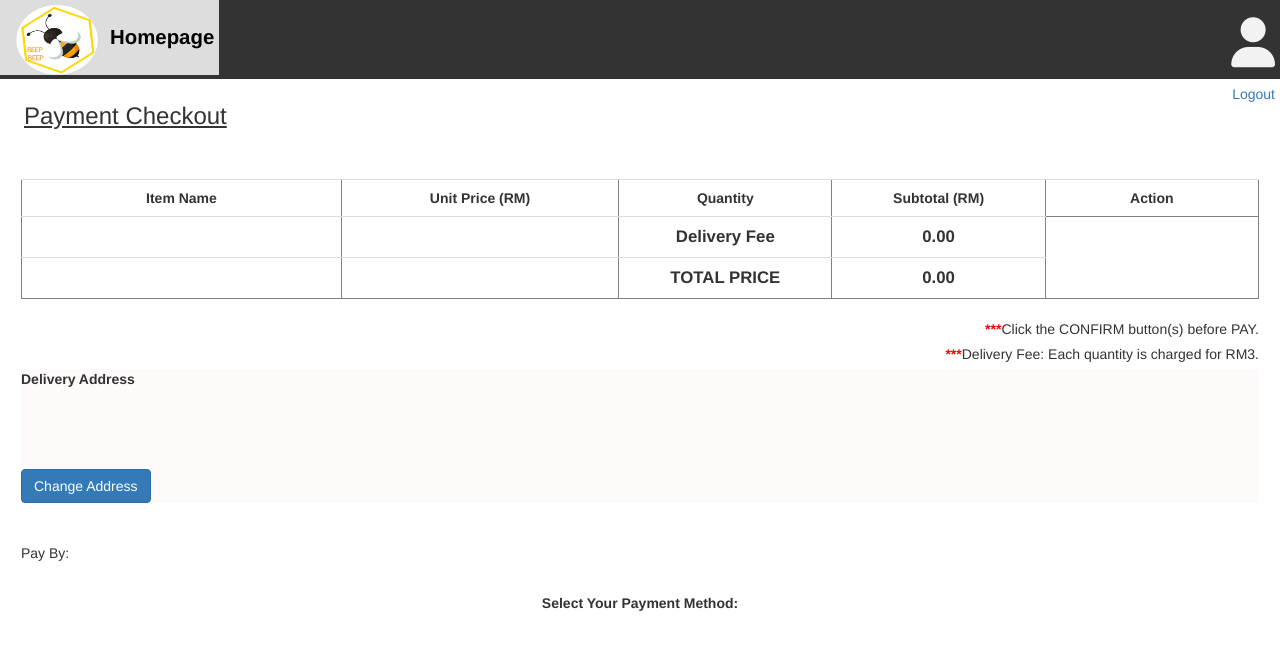
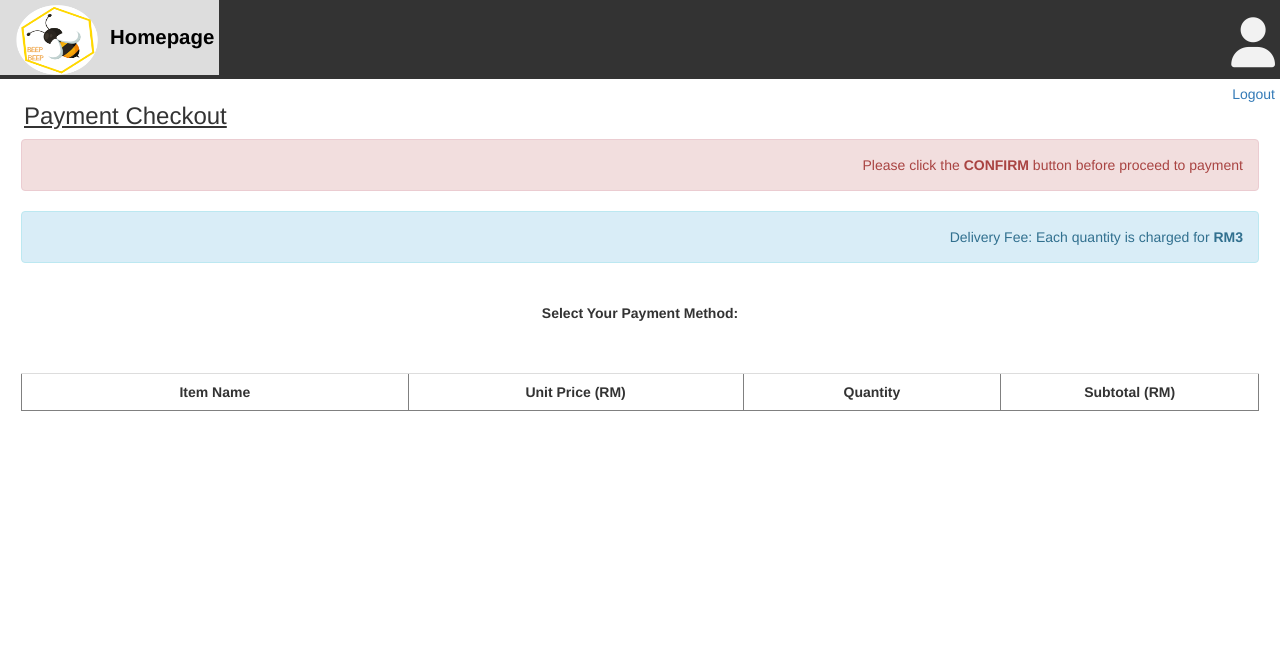
Before and after one commit to lnda11/projectSEM, a PHP site: page /ApplicationLayer/managePayment/paymentMethod.php in a window 1280 px wide. Shown: the top 650 px of the page. Run offline with PHP 8.4, Linux system fonts and the light colour scheme; the visitor is signed in with stand-in values (Sample User, id 1); data that the repository does not hold is empty; some libraries are stand-ins or nearby versions.

Commit message:
Update paymentCheckout.php

```diff
--- a/ApplicationLayer/managePayment/paymentCheckout.php
+++ b/ApplicationLayer/managePayment/paymentCheckout.php
@@ -57,8 +57,17 @@
         <div class="logout"><a href="../manageLoginAndRegister/userLogin.php">Logout</a></div>
 
         <h3 style="margin-left: 1em; margin-top: 1em; text-decoration: underline;">Payment Checkout</h3>
-        <br><br>
         <div style="margin-left: 1.5em; margin-right: 1.5em;">
+
+            <div class="alert alert-danger text-right" role="alert" style="margin-top: 0px">
+                Please click the <b>CONFIRM</b> button before proceed to payment
+            </div>
+
+            <div class="alert alert-info text-right" role="alert" style="margin-top: 0px">
+                Delivery Fee: Each quantity is charged for <b>RM3</b>
+            </div>
+
+
 
             <table border="1" class="table">
                 <tr>
@@ -66,7 +75,6 @@
                     <td width="130"><center><b>Unit Price (RM)</b></center></td>
                     <td width="100"><center><b>Quantity</b></center></td>
                     <td width="100"><center><b>Subtotal (RM)</b></center></td>
-                    <td width="100"><center><b>Action</b></center></td>
                 </tr>
 
                     <?php
@@ -91,13 +99,9 @@
                                 ?>
                                 <input type="hidden" name="totalprice" value="<?=number_format($totalprice,2); ?>">
                             </td>
-                            <td>
-                                <input type="hidden" name="serviceID" value="<?=$row['serviceID']?>">
-                                <button type="submit" name="add"><i class="fa fa-check" aria-hidden="true"></i> &nbsp;Confirm </button>
-                            </td>
                         </tr>
-                    </form>
-                    <?php } ?>
+
+
                     <tr>
                         <td></td>
                         <td></td>
@@ -110,25 +114,16 @@
                         <td style="font-weight: bold; font-size: larger"><?php echo "TOTAL PRICE";?></td>
                         <td style="font-weight: bold; font-size: larger"><?php echo number_format((float)$totalpricedelivery, 2, '.', ''); ?></td>
                     </tr>
+
             </table>
-            <div style="text-align: right;">
-            <label style="color: red">***</label>Click the CONFIRM button(s) before PAY.<br>
-                <label style="color: red">***</label>Delivery Fee: Each quantity is charged for RM3.
-            </div>
-            <div style="text-align: left; background-color: #FFFAFA;">
-                <?php foreach ($addressData as $address) { ?>
-                    <p><b>Delivery Address</b></p>
-                    <p>
-                        <?= $address['custaddress1'] . '<br>' . $address['custaddress2'] . '<br>' . $address['custaddress3'] . '<br>' . $address['custaddress4']?>
-                    </p>
-                    <button type="button" class="btn btn-primary"><a href="../manageUserProfile/customerProfile.php?custID=<?=$_SESSION['custID']?>" style="color: white;">Change Address</a></button>
-                <?php } ?>
-            </div>
+            <div class="text-right" style="padding-right: 80px;">
+            <input type="hidden" name="serviceID" value="<?=$row['serviceID']?>">
+            <button type="submit" name="add"><i class="fa fa-check" aria-hidden="true"></i> &nbsp;Confirm Order</button>
+        <?php } ?>
+    </div>
+    </form>
 
-        <br><br>
-        <p>Pay By:</p>
-        <div id="paypal-button-container"></div>
-        </div>
+</div>
         <script>
             paypal.Buttons({
                 createOrder: function(data, actions) {
```
